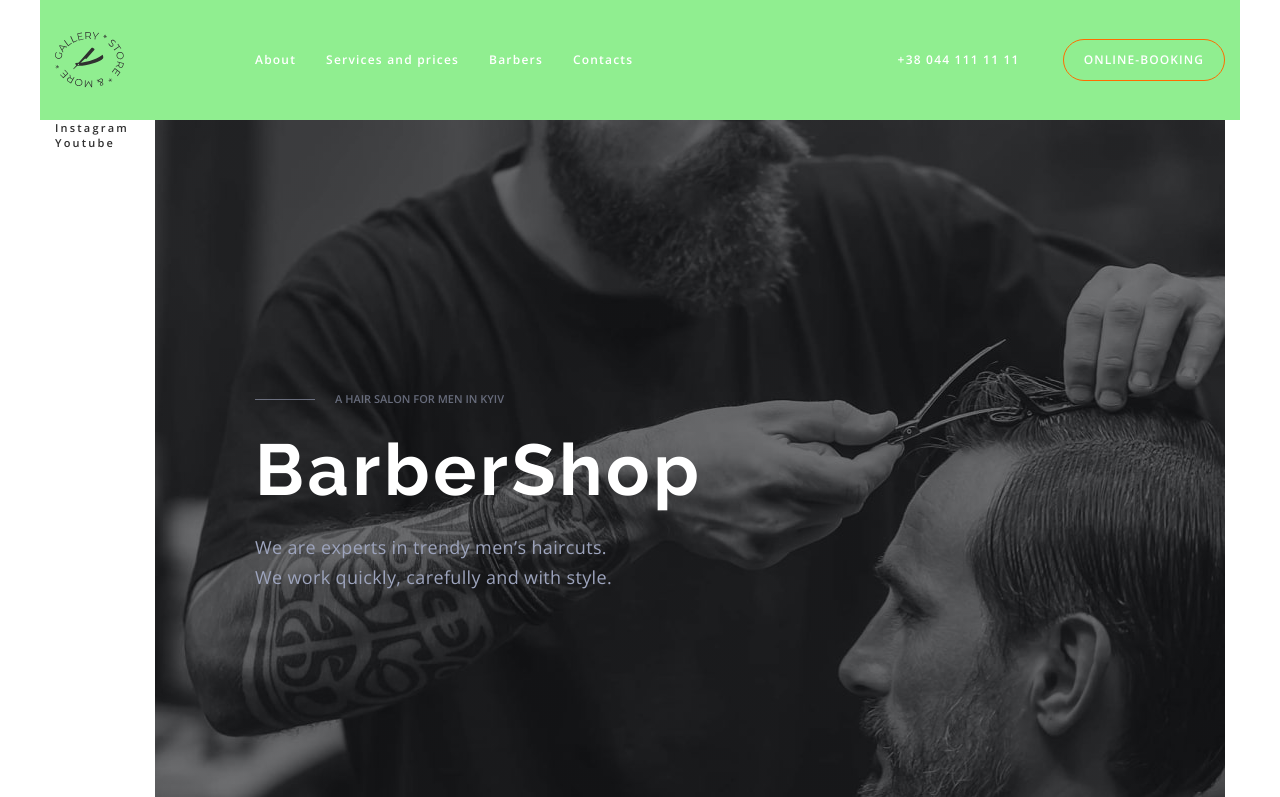
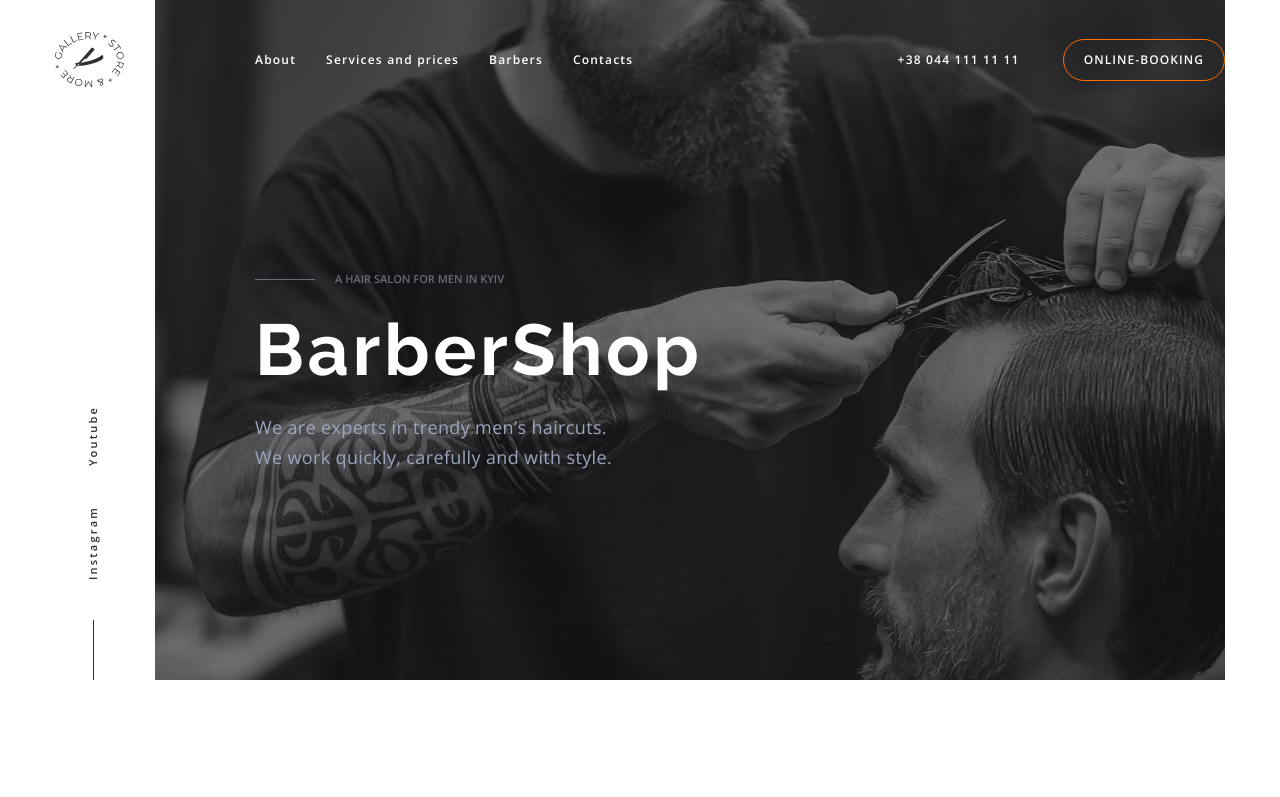
Before and after one commit to KostiZin/practical_work_lecture, a plain HTML site: page index.html in a window 1280 px wide. Shown: the top 797 px of the page. Drawn offline with nearby package versions, Linux system fonts and the light colour scheme.

Commit message:
Update styles.css

```diff
--- a/css/styles.css
+++ b/css/styles.css
@@ -110,18 +110,27 @@ img {
 }
 
 /* ============================ HEADER ====================== */
+
+.header {
+	position: absolute;
+	width: 100%;
+
+}
+
+
+.header-content {
+	display: flex;
+	align-items: center;
+}
+
+
+
 .menu-nav {
 	display: flex;
 	align-items: center;
 	padding: 32px 0;
 }
 
-.header-content {
-	display: flex;
-	background-color: lightgreen;
-
-	align-items: center;
-}
 
 .header-logo {
 	margin-right: 131px;
@@ -134,6 +143,7 @@ img {
 
 .menu-link {
 	color: var(--white);
+	transition: color 350ms linear;
 }
 
 .menu-link:hover,
@@ -154,6 +164,7 @@ img {
 	color: var(--white);
 	margin-left: auto;
 	margin-right: 43px;
+	transition: color 350ms linear;
 }
 
 .button-cpa {
@@ -163,6 +174,8 @@ img {
 	border-radius: 25px;
 	padding: 12px 20px;
 	min-width: 160px;
+	transition: color 350ms linear, background-color 350ms linear;
+
 }
 
 .button {
@@ -172,11 +185,14 @@ img {
 	letter-spacing: 0.09em;
 	text-transform: uppercase;
 	color: var(--white);
+
+
 }
 
 .button-cpa:hover,
 .button-cpa:focus {
 	background-color: var(--accent-color);
+
 }
 
 /* ============================ HERO ====================== */
@@ -184,17 +200,41 @@ img {
 .hero {}
 
 .social-media-list {
+
+	display: flex;
+	width: 100px;
+	align-items: flex-start;
+	gap: 40px;
+	padding-top: 30px;
 	font-weight: 600;
 	font-size: 11px;
 	line-height: 15px;
 	letter-spacing: 0.2em;
-	width: 100px;
+	transform-origin: bottom left;
+	transform: rotate(-90deg) translateY(100%);
+
 }
 
-.social-media-item {}
+.social-media-list::before {
+	content: "";
+	width: 60px;
+	height: 1px;
+	background-color: currentColor;
+	flex-shrink: 0;
+	margin-top: 8px;
+
+
+
+}
+
+.social-media-link {
+	transition: color 350ms linear;
+}
+
 
 .social-media-link {
 	color: var(--main-color);
+
 }
 
 .social-media-link:is(:hover, :focus) {
@@ -376,6 +416,7 @@ img {
 	height: 132px;
 	padding: 20px 24px;
 	background-color: #F7F7F7;
+	position: relative;
 }
 
 .why-us-item:nth-child(even) {
@@ -397,6 +438,7 @@ img {
 	display: flex;
 	align-items: flex-start;
 	justify-content: center;
+	position: relative;
 }
 
 .why-us-item>span::after {
@@ -405,7 +447,15 @@ img {
 	font-size: 16px;
 	line-height: calc(22 / 16);
 	color: var(--accent-color);
+	position: absolute;
+	top: 7px;
+	right: 11px;
 }
+
+
+
+
+.why-us-item-number {}
 
 
 
```
